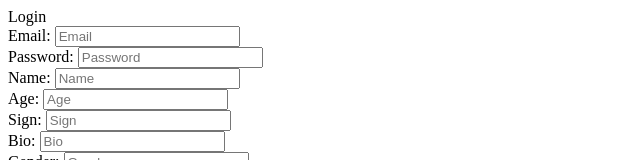
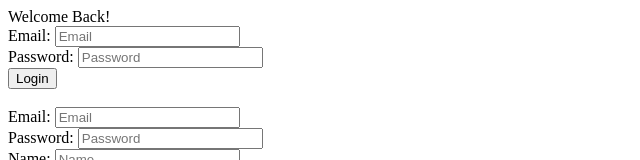
Before and after one commit to amandena/datescope-frontend, a React (Create React App) app: page / in a window 1280 px wide. Shown: the top 160 px of the page, without its empty margins (0-640 px from the left). Built offline with nearby package versions, Linux system fonts and the light colour scheme; no server answers.

Commit message:
added state and basic form to Login

```diff
--- a/src/components/Login.js
+++ b/src/components/Login.js
@@ -1,12 +1,23 @@
 import React from 'react'
 
 class Login extends React.Component {
-
+  state = {
+    currentUser: null,
+    email: '',
+    password: ''
+  }
 
   render() {
     return(
       <div>
-        Login
+        Welcome Back!
+        <form>
+          <label>Email: </label>
+          <input type='text' placeholder='Email' name='email' /><br/>
+          <label>Password: </label>
+          <input type='password' placeholder='Password' name='password' /><br/>
+          <input type='submit' value='Login' />
+        </form>
       </div>
     )
   }
--- a/src/containers/UsersContainer.js
+++ b/src/containers/UsersContainer.js
@@ -14,7 +14,7 @@ class UsersContainer extends React.Component {
   render() {
     return(
       <div>
-        <Login />
+        <Login /><br/>
         <UserInput /><br/>
         <Users users={this.props.users} />
       </div>
```
